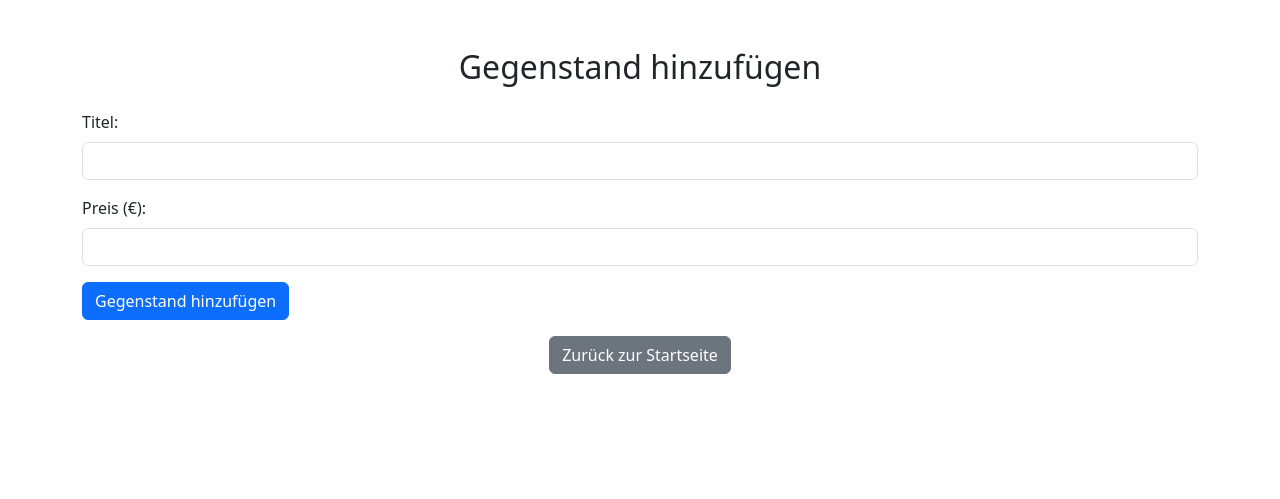
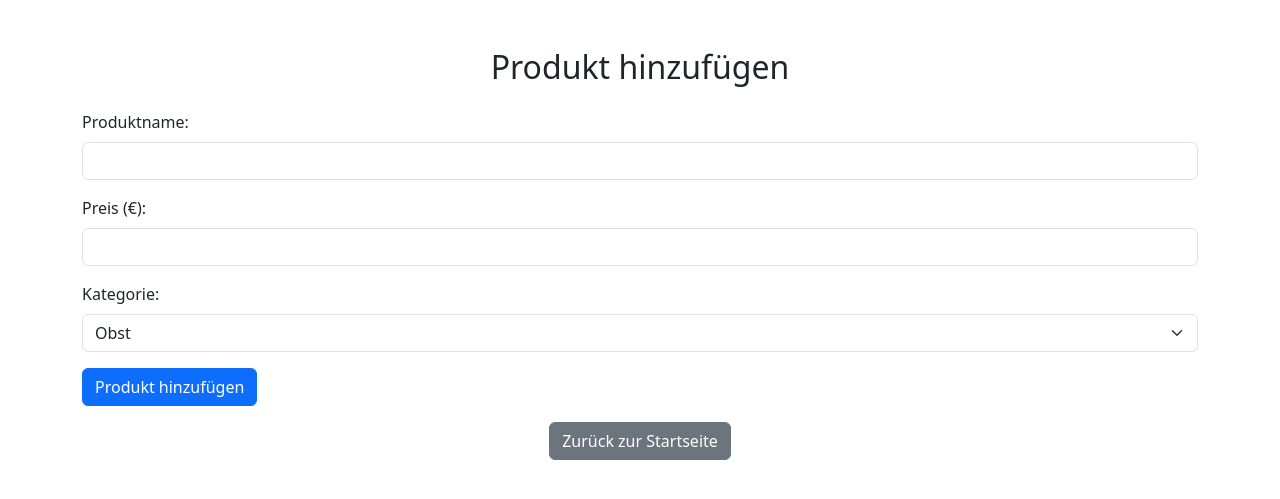
Before and after one commit to phoenix1234567G/Online-Shop-Projekt-FM, a Flask app: template templates/add_item.html in a window 1280 px wide. Shown: the top 499 px of the page. Run offline with Flask 3, Linux system fonts and the light colour scheme; the template is opened without the code that fills it, so the values that code supplies are empty.

Commit message:
Update add_item.html

```diff
--- a/templates/add_item.html
+++ b/templates/add_item.html
@@ -3,29 +3,40 @@
 <head>
   <meta charset="UTF-8">
   <meta name="viewport" content="width=device-width, initial-scale=1.0">
-    <title>Gegenstand hinzufügen</title>
+  <title>Produkt hinzufügen - Online Bio Shop</title>
   <link href="https://cdn.jsdelivr.net/npm/bootstrap@5.3.0/dist/css/bootstrap.min.css" rel="stylesheet">
 </head>
 <body>
   <div class="container mt-5">
-        <h2 class="text-center">Gegenstand hinzufügen</h2>
-        <form method="POST" action="/add_book" class="mt-4">
+    <h2 class="text-center">Produkt hinzufügen</h2>
+    {% with messages = get_flashed_messages() %}
+      {% if messages %}
+        <div class="alert alert-warning mt-4">{{ messages[0] }}</div>
+      {% endif %}
+    {% endwith %}
+    <form method="POST" action="/add_item" class="mt-4">
       <div class="mb-3">
-                <label for="title" class="form-label">Titel:</label>
-                <input type="text" name="title" id="title" class="form-control" required>
+        <label for="name" class="form-label">Produktname:</label>
+        <input type="text" name="name" id="name" class="form-control" required>
       </div>
       <div class="mb-3">
         <label for="price" class="form-label">Preis (€):</label>
         <input type="number" step="0.01" name="price" id="price" class="form-control" required>
       </div>
-            <button type="submit" class="btn btn-primary">Gegenstand hinzufügen</button>
+      <div class="mb-3">
+        <label for="category" class="form-label">Kategorie:</label>
+        <select name="category" id="category" class="form-select" required>
+          <option value="Obst">Obst</option>
+          <option value="Gemüse">Gemüse</option>
+          <option value="Milchprodukte">Milchprodukte</option>
+          <option value="Andere">Andere</option>
+        </select>
+      </div>
+      <button type="submit" class="btn btn-primary">Produkt hinzufügen</button>
     </form>
     <div class="text-center mt-3">
       <a href="/" class="btn btn-secondary">Zurück zur Startseite</a>
     </div>
-        {% if success_message %}
-        <div class="alert alert-success mt-4">{{ success_message }}</div>
-        {% endif %}
   </div>
 </body>
 </html>
```
Lines whose indentation alone changed are shown as unchanged.
